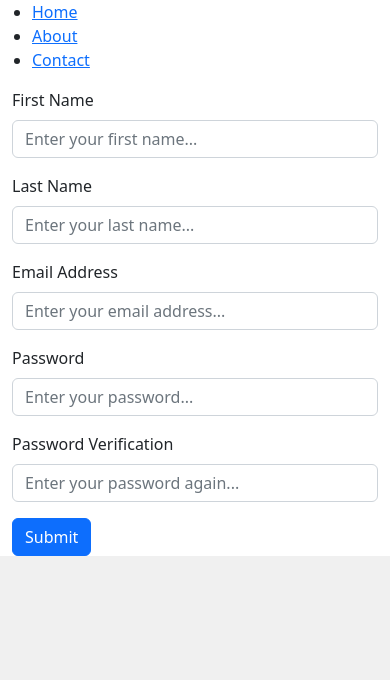
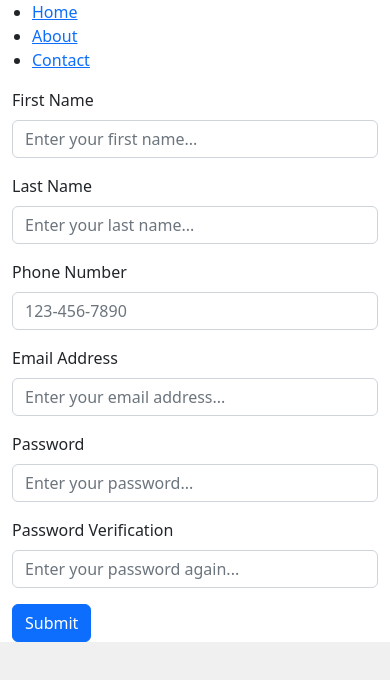
Before and after one commit to Deadrick99/petstore, a React (Vite) app: page /signup in a window 390 px wide. Shown: the top 680 px of the page. Built offline with nearby package versions, Linux system fonts and the light colour scheme.

Commit message:
adding telephone form

```diff
--- a/src/pages/SignUp.tsx
+++ b/src/pages/SignUp.tsx
@@ -16,14 +16,16 @@ const SignUp = () => {
         first_name: '',
         last_name: '',
         password: '',
-        password_verify: ''
+        password_verify: '',
+        phone_number: ''
     });
     const [errors, setErrors] = useState({
         email: null,
         first_name: null,
         last_name: null,
         password: null,
-        password_verify: null
+        password_verify: null,
+        phone_number: null
     })
 
     const handleSubmit = (e: React.MouseEvent<HTMLButtonElement>) => {
@@ -81,7 +83,14 @@ const SignUp = () => {
                          * Phone Number
                          */}
                         <Form.Group className={FormGroupClass} controlId="formPhoneNumber">
-
+                         <Form.Label>Phone Number</Form.Label>
+                         <Form.Control
+                            type='tel'
+                            placeholder='123-456-7890'
+                            value={form.phone_number}
+                            onChange={(e) => setField('phone_number', e.target.value)}
+                            isInvalid={!!errors.phone_number}
+                         />
                         </Form.Group>
 
                         {/**
```
